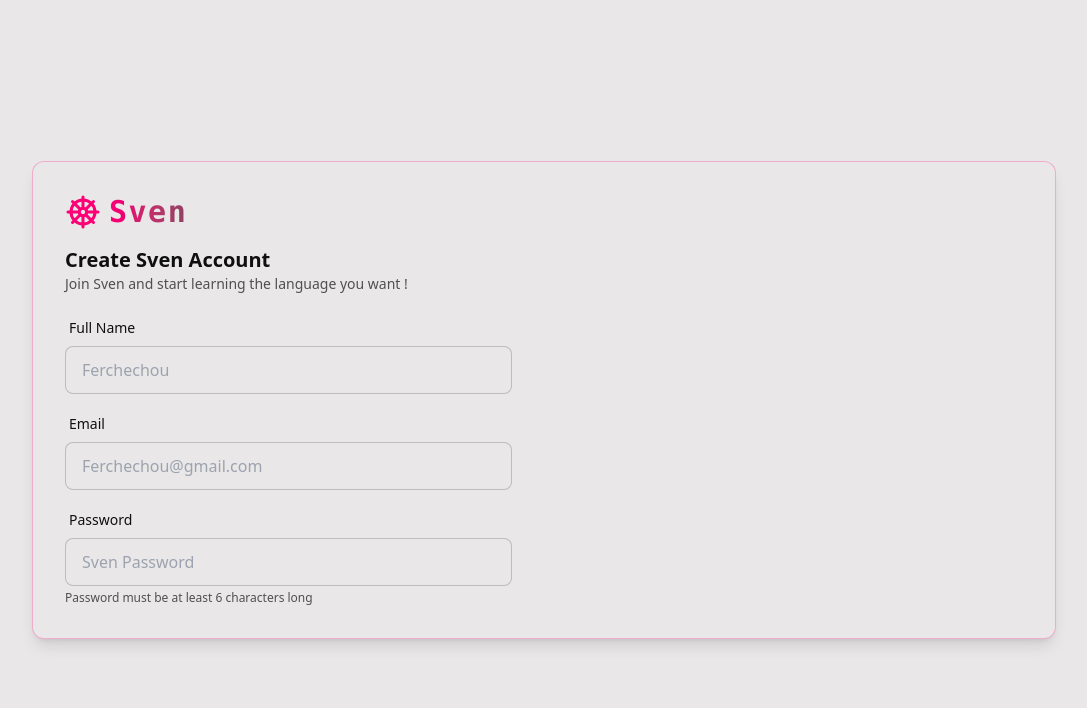
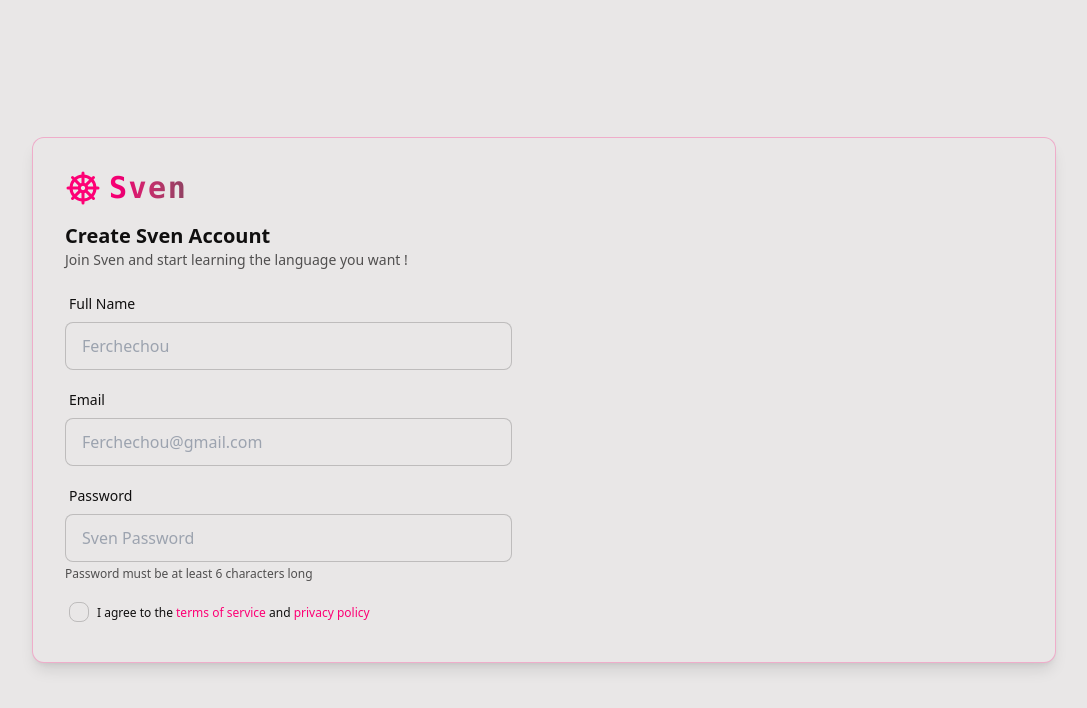
Before and after one commit to phantekzy/sven, a React app in the folder frontend/: page /signup in a window 1280 px wide. Shown: the top 708 px of the page, without its empty margins (96-1183 px from the left). Built offline with nearby package versions, Linux system fonts and the light colour scheme; no server answers; the HTML template or start-up script is replaced by a standard one.

Commit message:
feat(ui): add terms and conditions checkbox to signup

```diff
--- a/frontend/src/pages/SignUpPage.jsx
+++ b/frontend/src/pages/SignUpPage.jsx
@@ -82,6 +82,16 @@ const SignUpPage = () => {
                                         </p>
                                     </div>
 
+                                    <div className="form-control">
+                                        <label className="label cursor-pointer justify-start gap-2">
+                                            <input type="checkbox" className="checkbox checkbox-sm" required />
+                                            <span className="text-xs leading-tight">
+                                                I agree to the{" "}
+                                                <span className="text-primary hover:underline">terms of service</span> and{" "}
+                                                <span className="text-primary hover:underline">privacy policy</span>
+                                            </span>
+                                        </label>
+                                    </div>
 
                                 </div>
                             </div>
```
